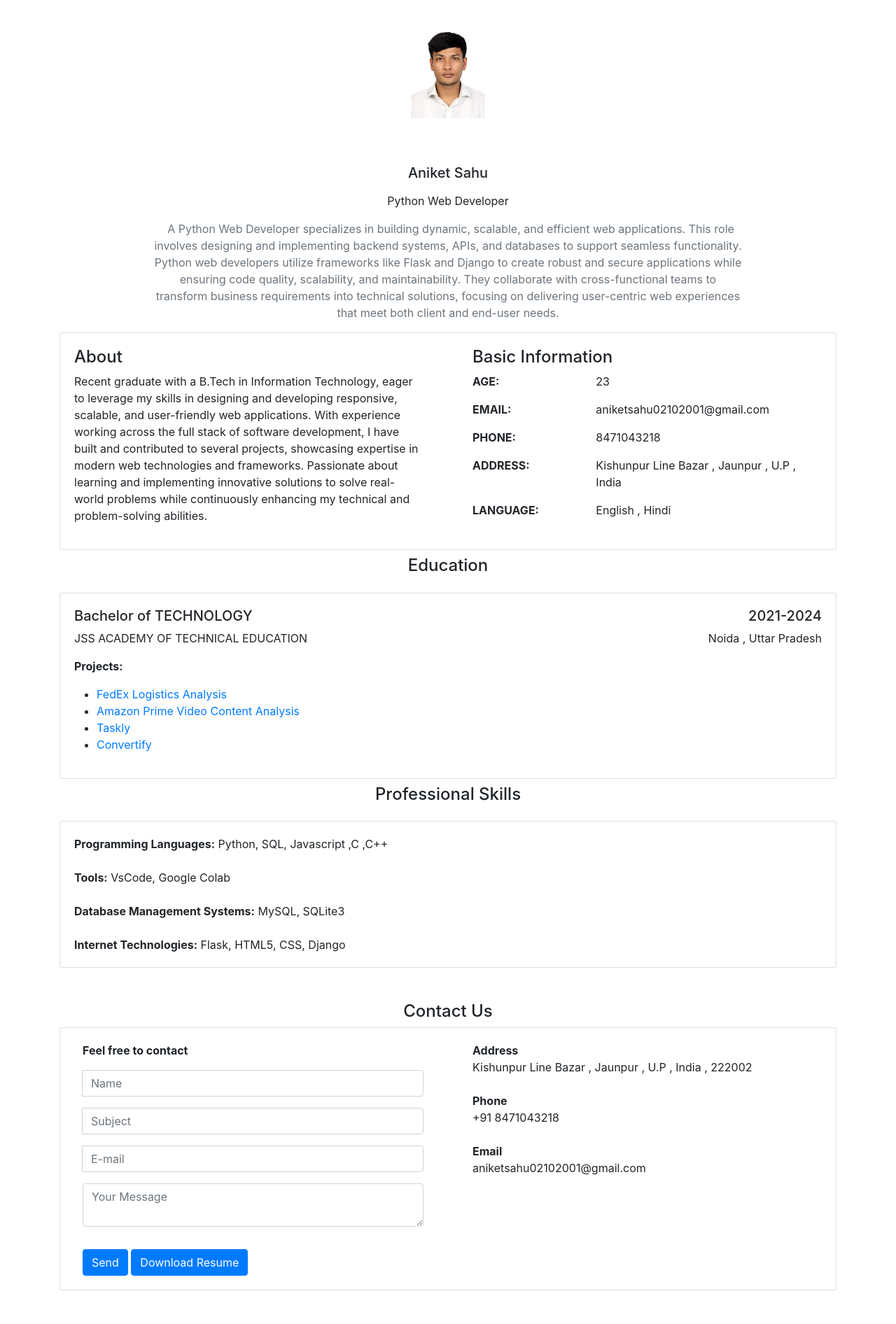
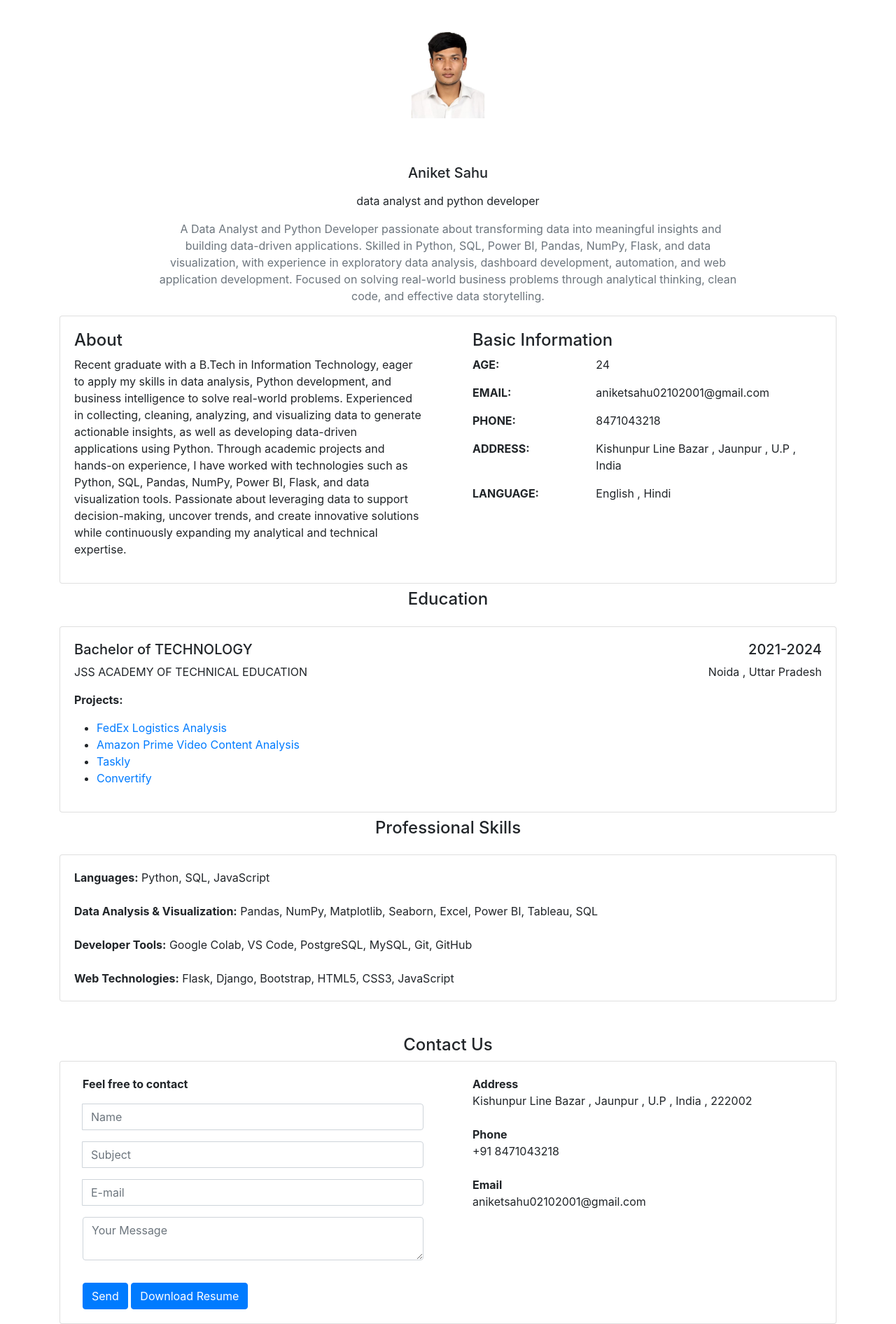
Before and after one commit to Aniket02102001/MyPortfolio, a Flask app: page / in a window 1280 px wide. Shown: the part 113-2005 px from the top of the page at 70% size. Before the commit the page ends 1957 px from the top, so only its background shows below. Run offline with Flask 3, Linux system fonts and the light colour scheme; some libraries are stand-ins or nearby versions.

Commit message:
Updated portfolio content and skills section

```diff
--- a/templates/index.html
+++ b/templates/index.html
@@ -58,12 +58,11 @@
                     <div class="col-lg-8">
                         <h5 class="mb-3">Aniket Sahu</h5>
 
-                        <p>Python Web Developer</p>
+                        <p>data analyst and python developer </p>
 
                         <p class="text-muted">
-                            <i class="fas fa-quote-left pe-2"></i> A Python Web Developer specializes in building dynamic, scalable, and efficient web applications. This role involves designing and implementing backend systems, APIs, and databases to
-                            support seamless functionality. Python web developers utilize frameworks like Flask and Django to create robust and secure applications while ensuring code quality, scalability, and maintainability. They collaborate with cross-functional
-                            teams to transform business requirements into technical solutions, focusing on delivering user-centric web experiences that meet both client and end-user needs.
+                            <i class="fas fa-quote-left pe-2"></i> A Data Analyst and Python Developer passionate about transforming data into meaningful insights and building data-driven applications. Skilled in Python, SQL, Power BI, Pandas, NumPy, Flask, and data visualization, with experience in exploratory data analysis, dashboard development, automation, and web application development. Focused on solving real-world business problems through analytical thinking, clean code, and effective data storytelling.
+
                         </p>
 
                     </div>
@@ -91,9 +90,8 @@
                         <div class="card-body">
                             <div class="h4 mt-0 title">About</div>
 
-                            <p>Recent graduate with a B.Tech in Information Technology, eager to leverage my skills in designing and developing responsive, scalable, and user-friendly web applications. With experience working across the full stack of software
-                                development, I have built and contributed to several projects, showcasing expertise in modern web technologies and frameworks. Passionate about learning and implementing innovative solutions to solve real-world problems
-                                while continuously enhancing my technical and problem-solving abilities.
+                            <p>Recent graduate with a B.Tech in Information Technology, eager to apply my skills in data analysis, Python development, and business intelligence to solve real-world problems. Experienced in collecting, cleaning, analyzing, and visualizing data to generate actionable insights, as well as developing data-driven applications using Python. Through academic projects and hands-on experience, I have worked with technologies such as Python, SQL, Pandas, NumPy, Power BI, Flask, and data visualization tools. Passionate about leveraging data to support decision-making, uncover trends, and create innovative solutions while continuously expanding my analytical and technical expertise.
+
                         </div>
                     </div>
 
@@ -106,7 +104,7 @@
 										Age:
 									</strong>
                                 </div>
-                                <div class="col-sm-8">23</div>
+                                <div class="col-sm-8">24</div>
                             </div>
                             <div class="row mt-3">
                                 <div class="col-sm-4">
@@ -191,10 +189,13 @@
             <div class="h4 text-center mb-4 title" id="Prof-skill">Professional Skills</div>
             <div class="card" data-aos="fade-up" data-aos-anchor-placement="top-bottom">
                 <div class="card-body">
-                    <b>Programming Languages:</b> Python, SQL, Javascript ,C ,C++<br><br>
-                    <b>Tools:</b> VsCode, Google Colab <br><br>
-                    <b>Database Management Systems:</b> MySQL, SQLite3<br><br>
-                    <b>Internet Technologies:</b> Flask, HTML5, CSS, Django
+                    <b>Languages:</b> Python, SQL, JavaScript<br><br>
+
+<b>Data Analysis & Visualization:</b> Pandas, NumPy, Matplotlib, Seaborn, Excel, Power BI, Tableau, SQL<br><br>
+
+<b>Developer Tools:</b> Google Colab, VS Code, PostgreSQL, MySQL, Git, GitHub<br><br>
+
+<b>Web Technologies:</b> Flask, Django, Bootstrap, HTML5, CSS3, JavaScript
                 </div>
             </div>
         </div>
```
